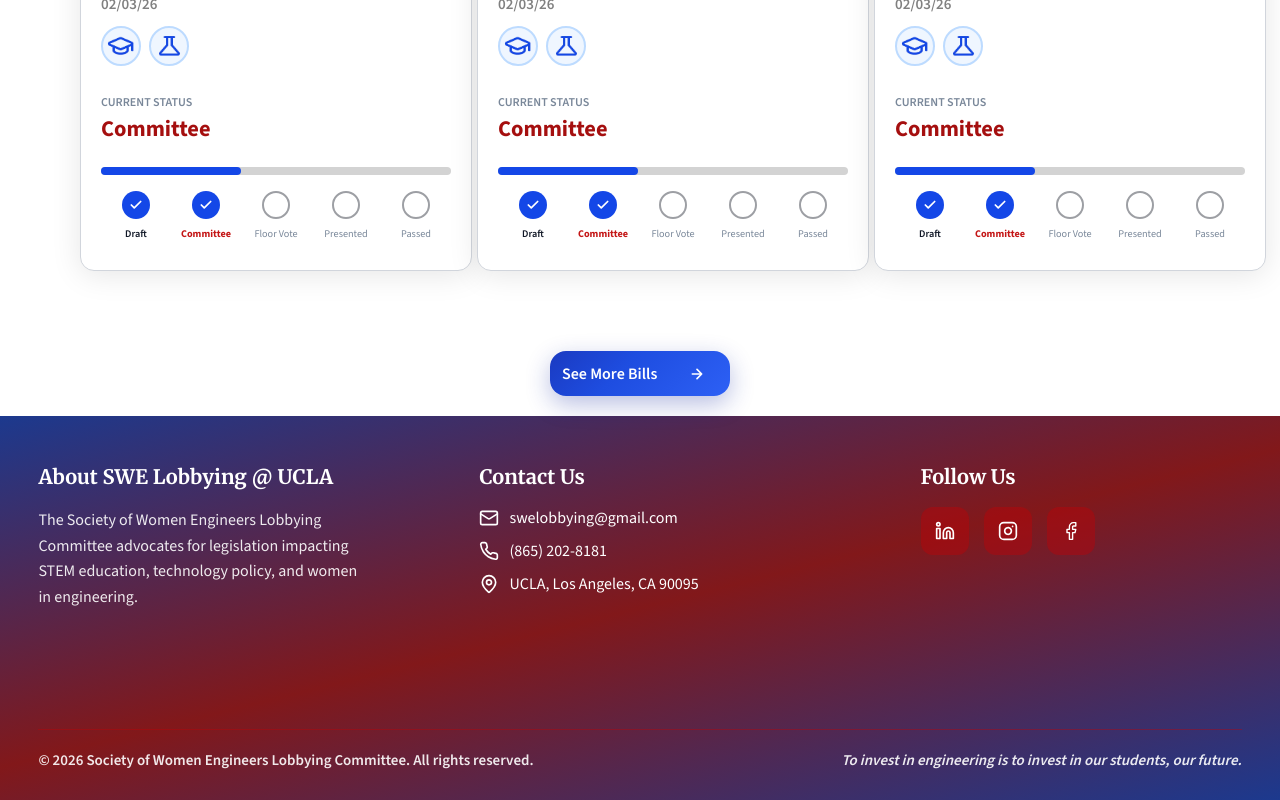
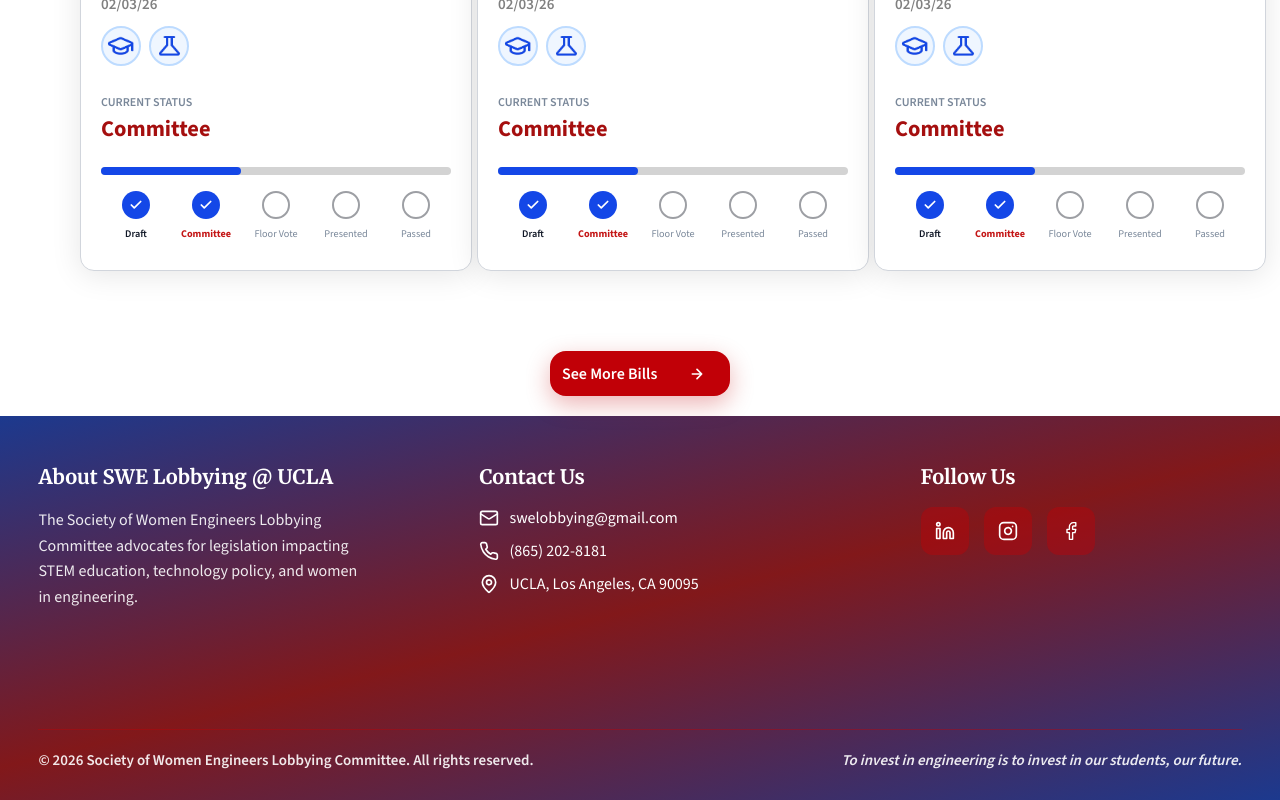
Before and after one commit to swe-ucla/lobbying-website, a React (Create React App) app: page / in a window 1280 px wide. Shown: the part 1986-2786 px from the top of the page. Built offline with nearby package versions, Linux system fonts and the light colour scheme.

Commit message:
see more bills button on home page changed to red

```diff
--- a/src/Home.css
+++ b/src/Home.css
@@ -66,8 +66,8 @@
   border-radius: 16px;
   padding: 12px;
   width: 180px;
-  background: linear-gradient(135deg, #1a3ac1 0%, #1e4de0 40%, #2d60f5 100%);
-  box-shadow: 0 8px 24px rgba(20, 40, 160, 0.3);
+  background: #C10007;
+  box-shadow: 0 8px 24px rgba(193, 0, 7, 0.3);
   color: white;
   border: none;
   cursor: pointer;
```
